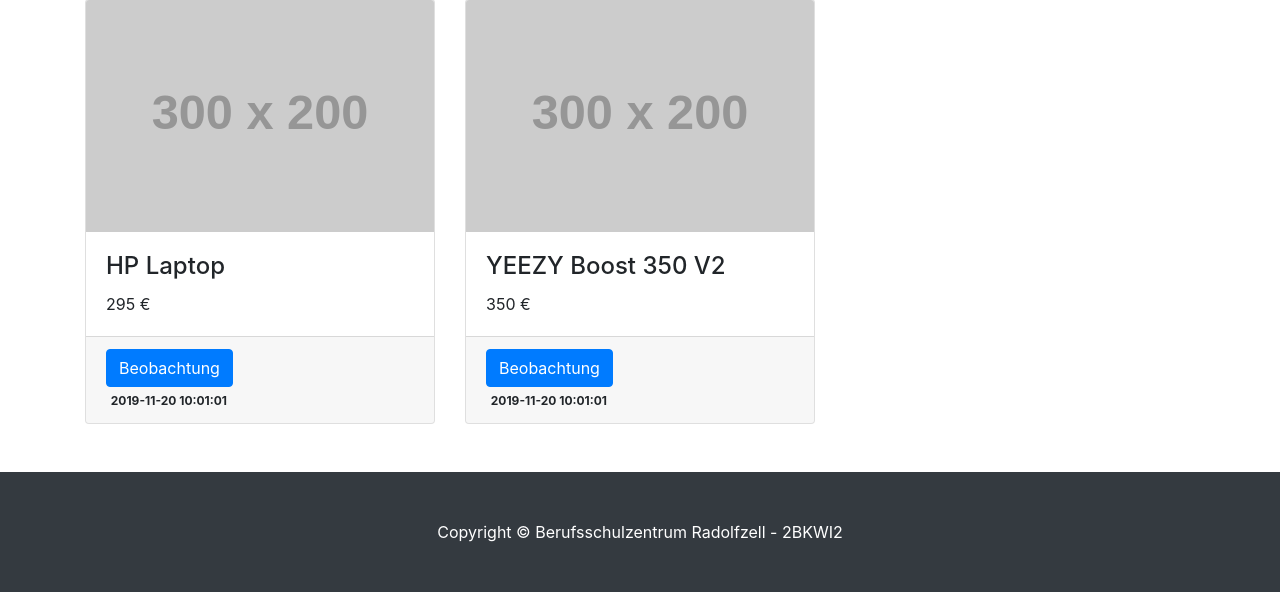
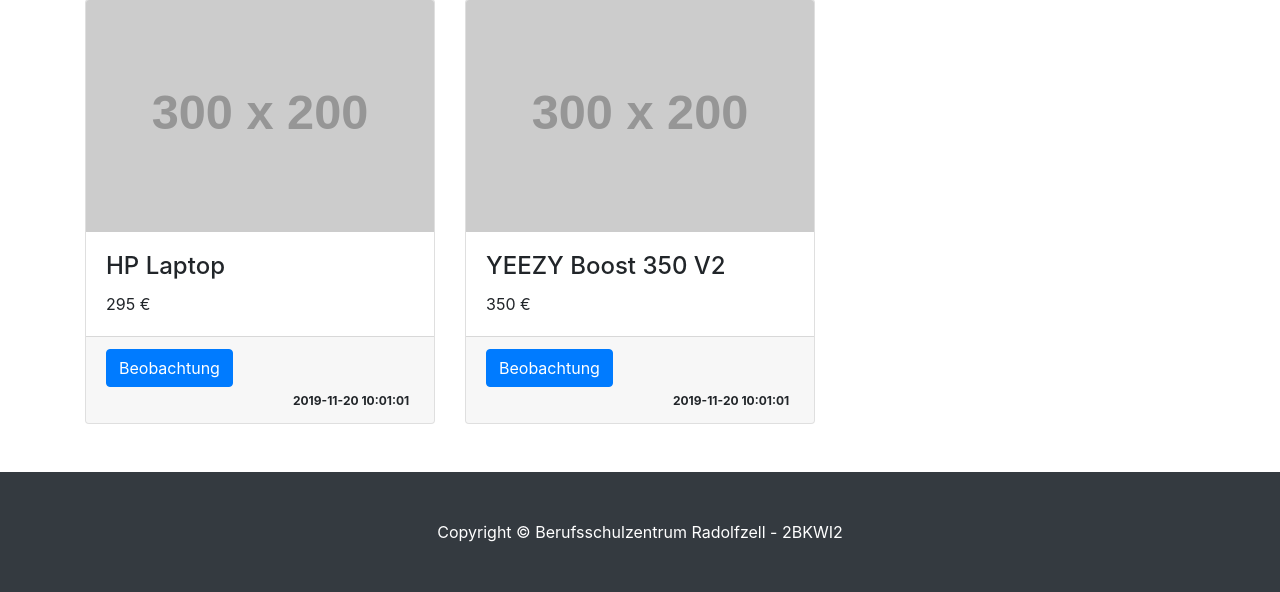
Before and after one commit to stritti/bkwi1920, a PHP site: page /web/index.php in a window 1280 px wide. Shown: the part 570-1162 px from the top of the page. Run offline with PHP 8.4, Linux system fonts and the light colour scheme; data comes from the database, SQL or seed files in the repository; grey boxes labelled with a size stand in for pictures from a placeholder-image service; some libraries are stand-ins or nearby versions.

Commit message:
Preparation for Christmas - index

```diff
--- a/web/index.php
+++ b/web/index.php
@@ -47,7 +47,7 @@ while($row = $statement->fetch()) {
                 </div>
                 <div class="card-footer">
                     <a href="angebot.php?id=<?php echo $row['id']; ?>" class="btn btn-primary">Beobachtung</a>
-                    <div style="text-align: rightPreparation for Christmas">
+                    <div style="text-align: right">
                         <span class="badge"><?php echo $row['createdate'];?></span>
                     </div>
                 </div>
```
